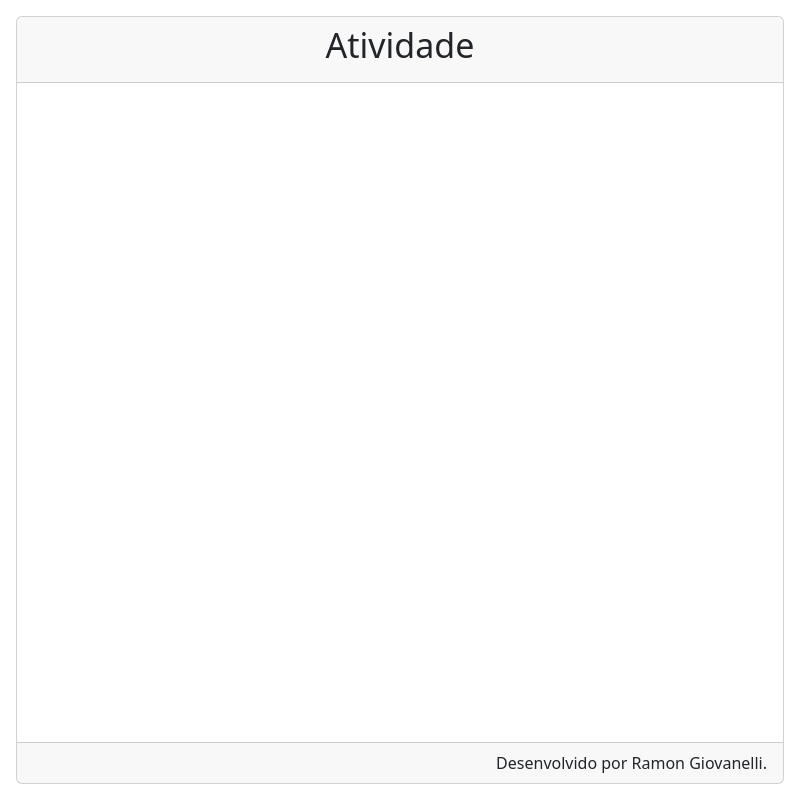
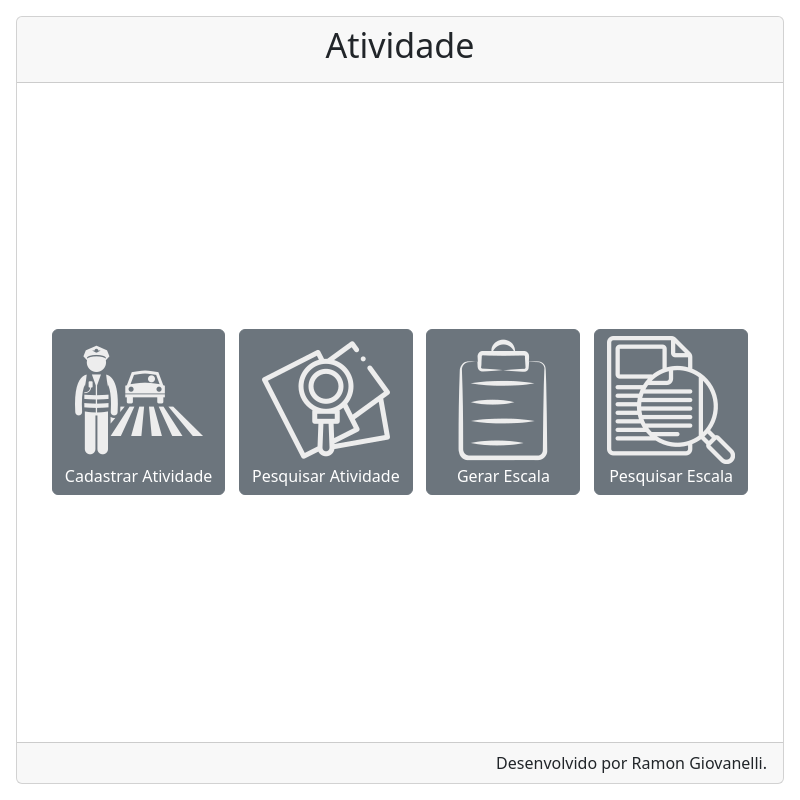
Before and after one commit to Giovanelli/p1emulator, an Electron app: page src/views/mainActivityWindow.html in a window 800 px wide. Drawn offline with Linux system fonts and the light colour scheme.

Commit message:
Renovacao do conjunto de icones das telas main*

```diff
--- a/src/views/mainActivityWindow.html
+++ b/src/views/mainActivityWindow.html
@@ -14,6 +14,7 @@
   >
   <title>Atividade</title>
   <link rel="stylesheet" href="../public/css/bootstrap.min.css">
+  <link rel="stylesheet" href="../public/css/button.css">
 </head>
 <body>
   <div class="container-fluid p-3 vh-100">
@@ -22,6 +23,56 @@
         <h1>Atividade</h1>
       </div>
       <div class="card-body">
+        <div
+          class="
+            container-fluid
+            d-flex
+            justify-content-around
+            flex-column
+            h-100
+          "
+        >
+          <div class="d-flex flex-row justify-content-around">
+
+            <button
+              type="button"
+              id="btn-add-classroom"
+              class="btn btn-secondary"
+            >
+              <img src="../public/icons/addActivity-128px.png" alt="">
+              <br/>
+              Cadastrar Atividade
+            </button>
+            <button
+              type="button"
+              id="btn-search-classroom"
+              class="btn btn-secondary"
+            >
+              <img src="../public/icons/searchActivity-128px.png" alt="">
+              <br/>
+              Pesquisar Atividade
+            </button>
+            <button
+              type="button"
+              id="btn-add-classroom"
+              class="btn btn-secondary"
+            >
+              <img src="../public/icons/addScale-128px.png" alt="">
+              <br/>
+              Gerar Escala
+            </button>
+            <button
+              type="button"
+              id="btn-add-classroom"
+              class="btn btn-secondary"
+            >
+              <img src="../public/icons/searchScale-128px.png" alt="">
+              <br/>
+              Pesquisar Escala
+            </button>
+
+          </div>
+        </div>
 
       </div>
       <div class="card-footer text-end">
```
Also changed, not shown: preload.js (+0 -8 lines), src/views/addClassroom.html (+1 -1 lines), src/views/index.html (+1 -20 lines), src/views/mainMilitaryWindow.html (+1 -1 lines), src/views/searchClassroom.html (+1 -1 lines), src/public/icons/activity-64px.png (deleted), src/public/icons/addActivity-128px.png (added), src/public/icons/addScale-128px.png (added), src/public/icons/policeB-128px.png (added), src/public/icons/searchActivity-128px.png (added), src/public/icons/searchScale-128px.png (added).
